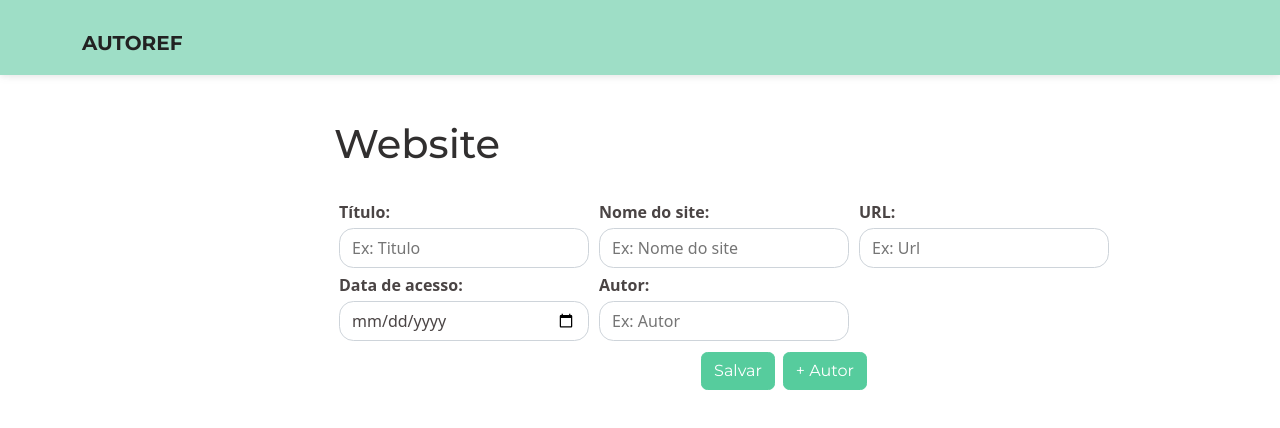
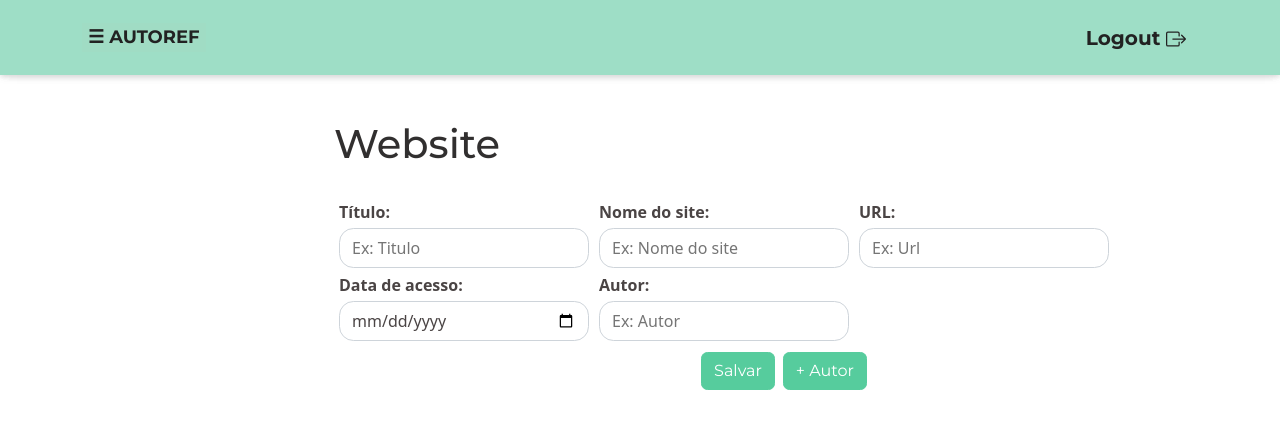
Before and after one commit to erthalduda/autoRef, a React (Create React App) app in the folder autoref-app/: page /website in a window 1280 px wide. Shown: the top 428 px of the page. Built offline with nearby package versions, Linux system fonts and the light colour scheme.

Commit message:
Adição navbar

```diff
--- a/autoref-app/src/views/website.jsx
+++ b/autoref-app/src/views/website.jsx
@@ -6,6 +6,7 @@ import axios from "axios";
 //import login from "./login";
 
 import "../css/referencia.css";
+import Navbar from "../components/navbar";
 import Sidebar from "../components/sidebar";
 
 function Website() {
@@ -114,6 +115,7 @@ function Website() {
   return (
     <>
       <Sidebar></Sidebar>
+      <Navbar></Navbar>
       <h1 id="referencia">Website</h1>
       <br></br>
       <div className="form-group-ref">
```
